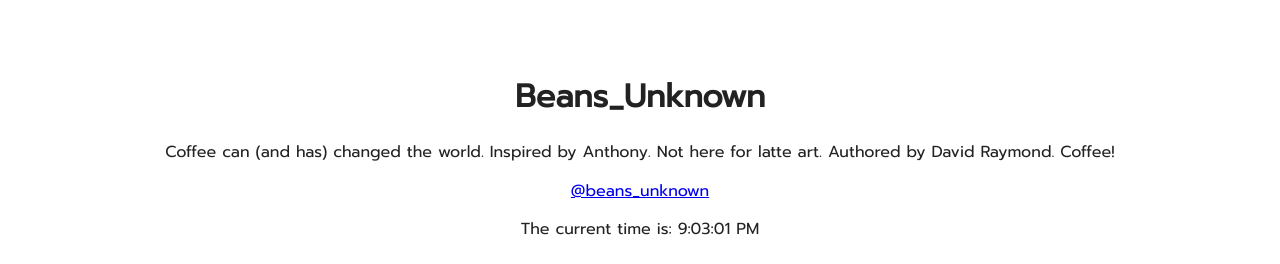
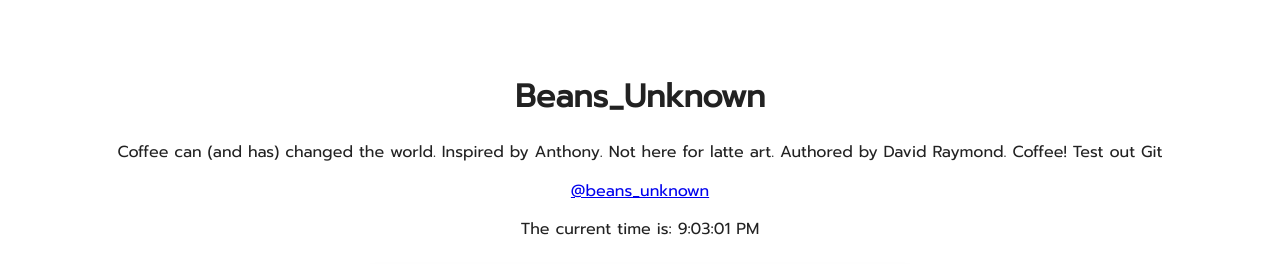
Before and after one commit to bcdray/beansunknown_OG, a plain HTML site: page index.html in a window 1280 px wide. Shown: the top 264 px of the page. Drawn offline with nearby package versions, Linux system fonts and the light colour scheme; a script that the page names is missing.

Commit message:
test 4-26

```diff
--- a/index.html
+++ b/index.html
@@ -37,7 +37,7 @@
   <!-- Add your site or application content here -->
   <div class="hero">
     <h1>Beans_Unknown</h1>
-    <p>Coffee can (and has) changed the world. Inspired by Anthony. Not here for latte art. Authored by David Raymond. Coffee!</p>
+    <p>Coffee can (and has) changed the world. Inspired by Anthony. Not here for latte art. Authored by David Raymond. Coffee! Test out Git</p>
     <a href="https://www.instagram.com/beans_unknown/">@beans_unknown</a>
 
     <p>The current time is: <span id="datetime"></span></p>
```
